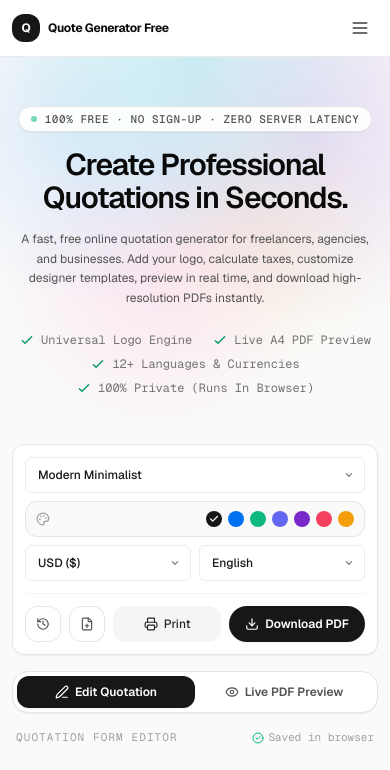
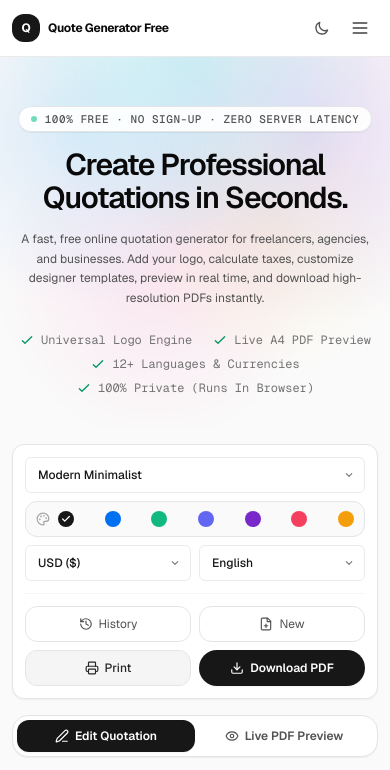
Before and after one commit to RaiyanMatadar/quote-genrator, an Astro site: page / in a window 390 px wide. Shown: the top 770 px of the page. Built offline with nearby package versions, Linux system fonts and the light colour scheme; Astro itself is replaced by a stand-in of ours.

Commit message:
toolbar alignment is fixed (only pdf preview problem for mobile screen need to be fixed now)

```diff
--- a/src/components/app/Toolbar.tsx
+++ b/src/components/app/Toolbar.tsx
@@ -38,10 +38,10 @@ interface ToolbarProps {
 
 // Shared control styles so every element has the same height and look
 const controlBase =
-  'h-9 text-xs rounded-md border border-neutral-200 dark:border-neutral-700 bg-white dark:bg-neutral-800 text-neutral-800 dark:text-neutral-200 px-2.5 focus:outline-none focus:ring-2 focus:ring-neutral-900/10 dark:focus:ring-white/20 transition-colors';
+  'h-9 min-w-0 text-xs rounded-md border border-neutral-200 dark:border-neutral-700 bg-white dark:bg-neutral-800 text-neutral-800 dark:text-neutral-200 px-2.5 focus:outline-none focus:ring-2 focus:ring-neutral-900/10 dark:focus:ring-white/20 transition-colors truncate';
 
 const ghostBtn =
-  'h-9 px-2.5 text-xs text-neutral-600 dark:text-neutral-300 hover:text-neutral-900 dark:hover:text-white hover:bg-neutral-100 dark:hover:bg-neutral-800 rounded-md border border-neutral-200 dark:border-neutral-700 flex items-center justify-center gap-1.5 transition-colors';
+  'h-9 min-w-0 px-2.5 text-xs text-neutral-600 dark:text-neutral-300 hover:text-neutral-900 dark:hover:text-white hover:bg-neutral-100 dark:hover:bg-neutral-800 rounded-md border border-neutral-200 dark:border-neutral-700 flex items-center justify-center gap-1.5 transition-colors';
 
 export const Toolbar: React.FC<ToolbarProps> = ({
   quote,
@@ -114,7 +114,11 @@ export const Toolbar: React.FC<ToolbarProps> = ({
   return (
     <div className="bg-white dark:bg-neutral-900 border border-neutral-200 dark:border-neutral-800 rounded-xl p-3 shadow-xs no-print transition-colors">
       <div className="flex flex-col gap-3 lg:flex-row lg:items-center lg:justify-between">
-        {/* Left: Template, Colors, Currency, Website Language */}
+        {/*
+          Left group: Template, Colors, Currency, Website Language
+          - < sm  : 2-column grid  (template full, palette full, currency | language)
+          - sm+   : single wrapping row
+        */}
         <div className="grid grid-cols-2 gap-2 sm:flex sm:flex-wrap sm:items-center">
           {/* Template Selector */}
           <select
@@ -136,9 +140,9 @@ export const Toolbar: React.FC<ToolbarProps> = ({
           </select>
 
           {/* Accent Color Palette */}
-          <div className="col-span-2 h-9 flex items-center justify-between sm:justify-start gap-1.5 bg-neutral-50 dark:bg-neutral-800 border border-neutral-200 dark:border-neutral-700 rounded-md px-2.5 sm:col-span-1">
+          <div className="col-span-2 h-9 flex items-center gap-2 bg-neutral-50 dark:bg-neutral-800 border border-neutral-200 dark:border-neutral-700 rounded-md px-2.5 sm:col-span-1">
             <Palette className="w-3.5 h-3.5 text-neutral-400 shrink-0" />
-            <div className="flex items-center gap-1.5">
+            <div className="flex flex-1 items-center justify-between gap-1.5 sm:flex-none sm:justify-start">
               {ACCENT_COLORS.map((color) => (
                 <button
                   key={color.id}
@@ -191,18 +195,22 @@ export const Toolbar: React.FC<ToolbarProps> = ({
           </select>
         </div>
 
-        {/* Right: History, New, Print, Download */}
-        <div className="grid grid-cols-[2.25rem_2.25rem_1fr_1fr] gap-2 border-t border-neutral-100 dark:border-neutral-800 pt-3 sm:flex sm:flex-wrap sm:items-center sm:justify-end lg:border-t-0 lg:pt-0">
+        {/*
+          Right group: History, New, Print, Download
+          - < sm  : 2x2 grid (History | New  /  Print | Download), all labels visible
+          - sm+   : single wrapping row, right-aligned
+        */}
+        <div className="grid grid-cols-2 gap-2 border-t border-neutral-100 dark:border-neutral-800 pt-3 sm:flex sm:flex-wrap sm:items-center sm:justify-end lg:border-t-0 lg:pt-0">
           {/* History */}
           <button
             type="button"
             onClick={openHistory}
             title={ui.savedDraftsTitle}
             aria-label={ui.btnHistory}
-            className={`${ghostBtn} px-0 sm:px-2.5`}
+            className={ghostBtn}
           >
-            <History className="w-3.5 h-3.5" />
-            <span className="hidden sm:inline">{ui.btnHistory}</span>
+            <History className="w-3.5 h-3.5 shrink-0" />
+            <span className="truncate">{ui.btnHistory}</span>
           </button>
 
           {/* New Quote */}
@@ -211,20 +219,20 @@ export const Toolbar: React.FC<ToolbarProps> = ({
             onClick={() => setShowNewQuoteModal(true)}
             title="Start New Quote"
             aria-label={ui.btnNew}
-            className={`${ghostBtn} px-0 sm:px-2.5`}
+            className={ghostBtn}
           >
-            <FilePlus className="w-3.5 h-3.5" />
-            <span className="hidden sm:inline">{ui.btnNew}</span>
+            <FilePlus className="w-3.5 h-3.5 shrink-0" />
+            <span className="truncate">{ui.btnNew}</span>
           </button>
 
           {/* Print */}
           <button
             type="button"
             onClick={printQuote}
-            className="h-9 px-3 text-xs font-medium text-neutral-800 dark:text-neutral-200 bg-neutral-100 dark:bg-neutral-800 hover:bg-neutral-200 dark:hover:bg-neutral-700 rounded-md flex items-center justify-center gap-1.5 transition-colors"
+            className="h-9 min-w-0 px-3 text-xs font-medium text-neutral-800 dark:text-neutral-200 bg-neutral-100 dark:bg-neutral-800 hover:bg-neutral-200 dark:hover:bg-neutral-700 border border-neutral-200 dark:border-neutral-700 sm:border-transparent rounded-md flex items-center justify-center gap-1.5 transition-colors"
           >
-            <Printer className="w-3.5 h-3.5" />
-            <span>{ui.btnPrint}</span>
+            <Printer className="w-3.5 h-3.5 shrink-0" />
+            <span className="truncate">{ui.btnPrint}</span>
           </button>
 
           {/* Primary Download CTA */}
@@ -232,10 +240,10 @@ export const Toolbar: React.FC<ToolbarProps> = ({
             type="button"
             onClick={handleDownload}
             disabled={isExporting}
-            className="h-9 px-4 text-xs font-semibold text-white dark:text-neutral-900 bg-neutral-900 dark:bg-white hover:bg-neutral-800 dark:hover:bg-neutral-100 disabled:opacity-50 rounded-full flex items-center justify-center gap-1.5 transition-colors shadow-xs whitespace-nowrap"
+            className="h-9 min-w-0 px-3 sm:px-4 text-xs font-semibold text-white dark:text-neutral-900 bg-neutral-900 dark:bg-white hover:bg-neutral-800 dark:hover:bg-neutral-100 disabled:opacity-50 rounded-full flex items-center justify-center gap-1.5 transition-colors shadow-xs"
           >
-            <Download className="w-3.5 h-3.5" />
-            <span>{isExporting ? ui.generatingPdf : ui.btnDownloadPdf}</span>
+            <Download className="w-3.5 h-3.5 shrink-0" />
+            <span className="truncate">{isExporting ? ui.generatingPdf : ui.btnDownloadPdf}</span>
           </button>
         </div>
       </div>
--- a/src/components/landing/Header.astro
+++ b/src/components/landing/Header.astro
@@ -76,8 +76,24 @@ import { SUPPORTED_LANGUAGES } from '../../data/translations';
       </a>
     </div>
 
-    <!-- Mobile Hamburger Button (< md: only Logo + Hamburger icon visible) -->
-    <div class="flex items-center gap-1.5 md:hidden shrink-0">
+    <!-- Mobile Controls (< md: Dark Mode Toggle + Hamburger Menu) -->
+    <div class="flex items-center gap-1 md:hidden shrink-0">
+      <!-- Dark/Light Theme Toggle (Mobile) -->
+      <button
+        type="button"
+        aria-label="Toggle theme"
+        title="Toggle Light/Dark Theme"
+        class="theme-toggle-btn p-2 text-neutral-600 dark:text-neutral-400 hover:text-neutral-900 dark:hover:text-white rounded-md hover:bg-neutral-100 dark:hover:bg-neutral-800 transition-colors"
+      >
+        <svg class="theme-sun-icon w-4 h-4 hidden dark:block" fill="none" viewBox="0 0 24 24" stroke="currentColor">
+          <path stroke-linecap="round" stroke-linejoin="round" stroke-width="2" d="M12 3v1m0 16v1m9-9h-1M4 12H3m15.364 6.364l-.707-.707M6.343 6.343l-.707-.707m12.728 0l-.707.707M6.343 17.657l-.707.707M16 12a4 4 0 11-8 0 4 4 0 018 0z" />
+        </svg>
+        <svg class="theme-moon-icon w-4 h-4 block dark:hidden" fill="none" viewBox="0 0 24 24" stroke="currentColor">
+          <path stroke-linecap="round" stroke-linejoin="round" stroke-width="2" d="M20.354 15.354A9 9 0 018.646 3.646 9.003 9.003 0 0012 21a9.003 9.003 0 008.354-5.646z" />
+        </svg>
+      </button>
+
+      <!-- Hamburger Button -->
       <button
         id="mobile-menu-toggle-btn"
         type="button"
@@ -141,25 +157,6 @@ import { SUPPORTED_LANGUAGES } from '../../data/translations';
             ))}
           </select>
         </div>
-      </div>
-
-      <!-- Theme Switcher Row -->
-      <div class="flex items-center justify-between py-1 px-1">
-        <span class="text-xs font-medium text-neutral-700 dark:text-neutral-300">
-          Appearance
-        </span>
-        <button
-          type="button"
-          aria-label="Toggle theme"
-          class="theme-toggle-btn p-2 text-neutral-600 dark:text-neutral-400 hover:text-neutral-900 dark:hover:text-white rounded-lg bg-neutral-100 dark:bg-neutral-800 border border-neutral-200 dark:border-neutral-700 transition-colors"
-        >
-          <svg class="theme-sun-icon w-4 h-4 hidden dark:block" fill="none" viewBox="0 0 24 24" stroke="currentColor">
-            <path stroke-linecap="round" stroke-linejoin="round" stroke-width="2" d="M12 3v1m0 16v1m9-9h-1M4 12H3m15.364 6.364l-.707-.707M6.343 6.343l-.707-.707m12.728 0l-.707.707M6.343 17.657l-.707.707M16 12a4 4 0 11-8 0 4 4 0 018 0z" />
-          </svg>
-          <svg class="theme-moon-icon w-4 h-4 block dark:hidden" fill="none" viewBox="0 0 24 24" stroke="currentColor">
-            <path stroke-linecap="round" stroke-linejoin="round" stroke-width="2" d="M20.354 15.354A9 9 0 018.646 3.646 9.003 9.003 0 0012 21a9.003 9.003 0 008.354-5.646z" />
-          </svg>
-        </button>
       </div>
 
       <!-- Create Quote Button -->
```
